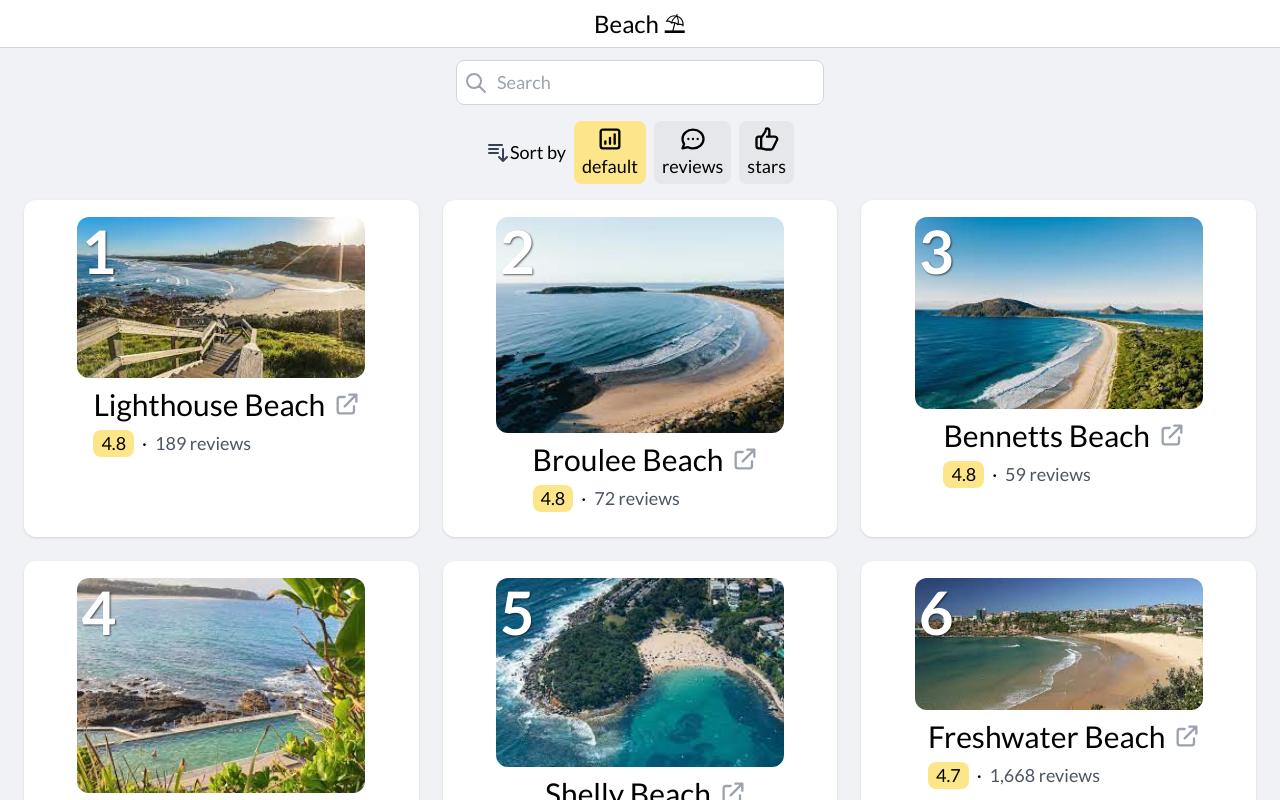
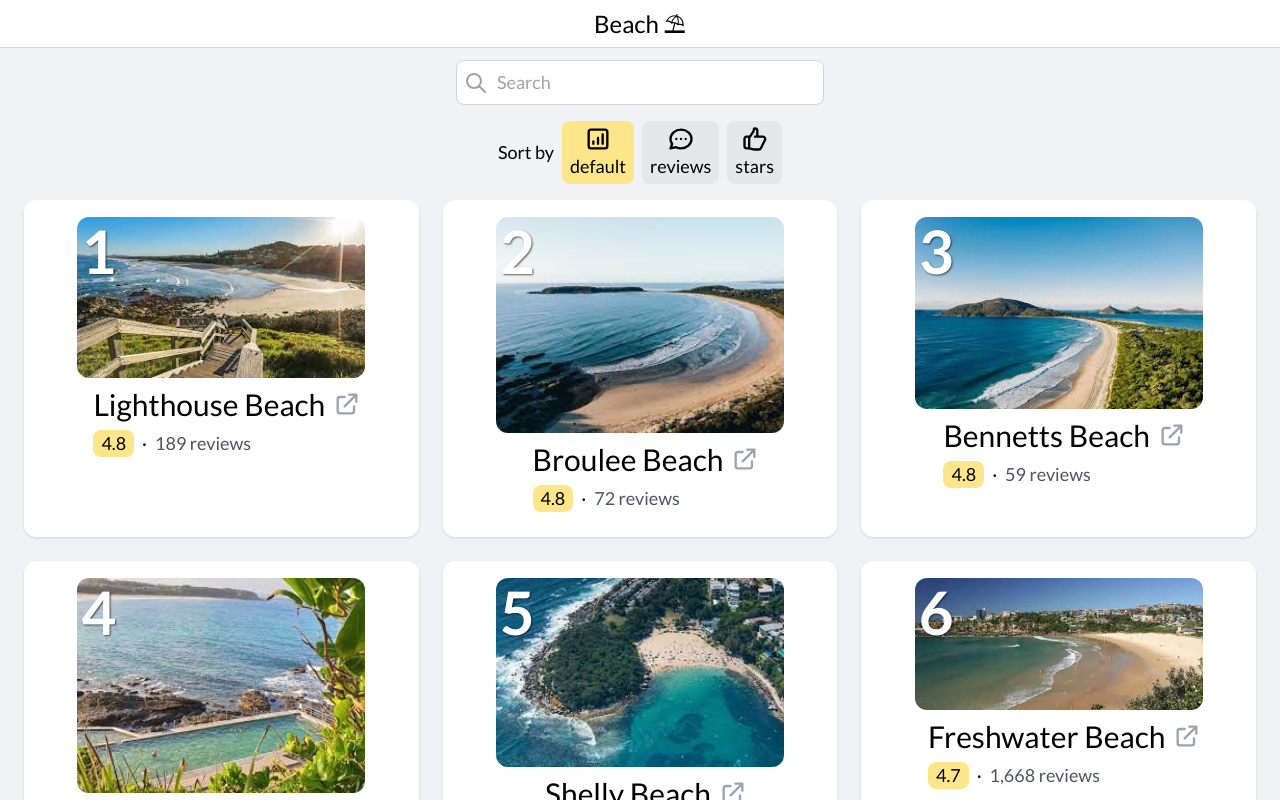
Before and after one commit to minho42/beach, a Next.js app in the folder frontend/: page / in a window 1280 px wide. Shown: the top 800 px of the page. Built offline with nearby package versions, Linux system fonts and the light colour scheme.

Commit message:
style: remove sort icon

```diff
--- a/frontend/components/Sort.js
+++ b/frontend/components/Sort.js
@@ -1,11 +1,9 @@
-import { SortDescendingIcon } from "@heroicons/react/outline";
 import { ChatIcon, ThumbUpIcon, ChartSquareBarIcon } from "@heroicons/react/outline";
 
 export function Sort({ sortOption, setSortOption }) {
   return (
     <div className="flex items-center justify-center space-x-2">
-      <SortDescendingIcon className="w-6 h-6 text-gray-700" />
-      Sort by
+      <div className="">Sort by</div>
       <button
         onClick={() => setSortOption("default")}
         className={`${
```
